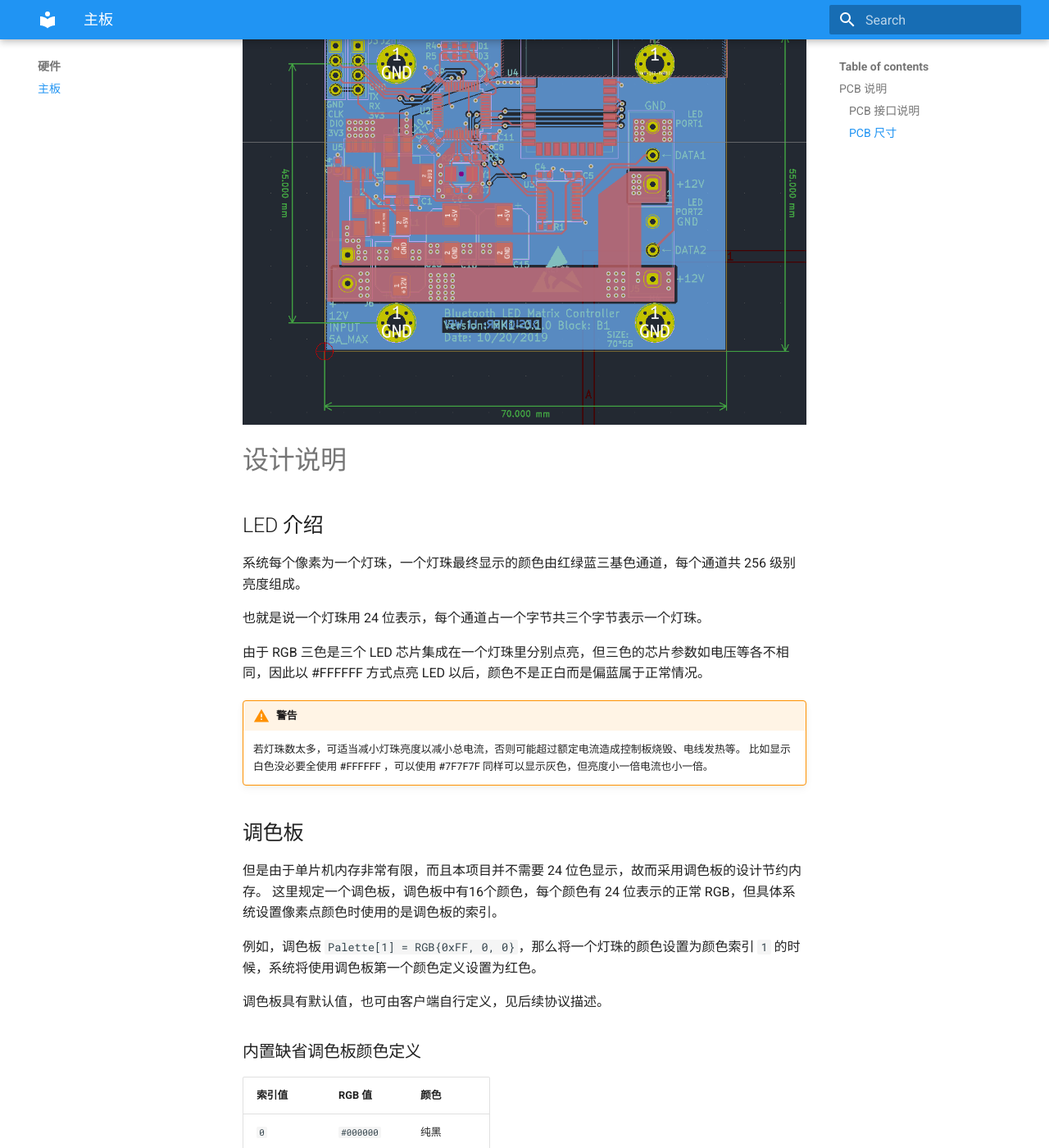
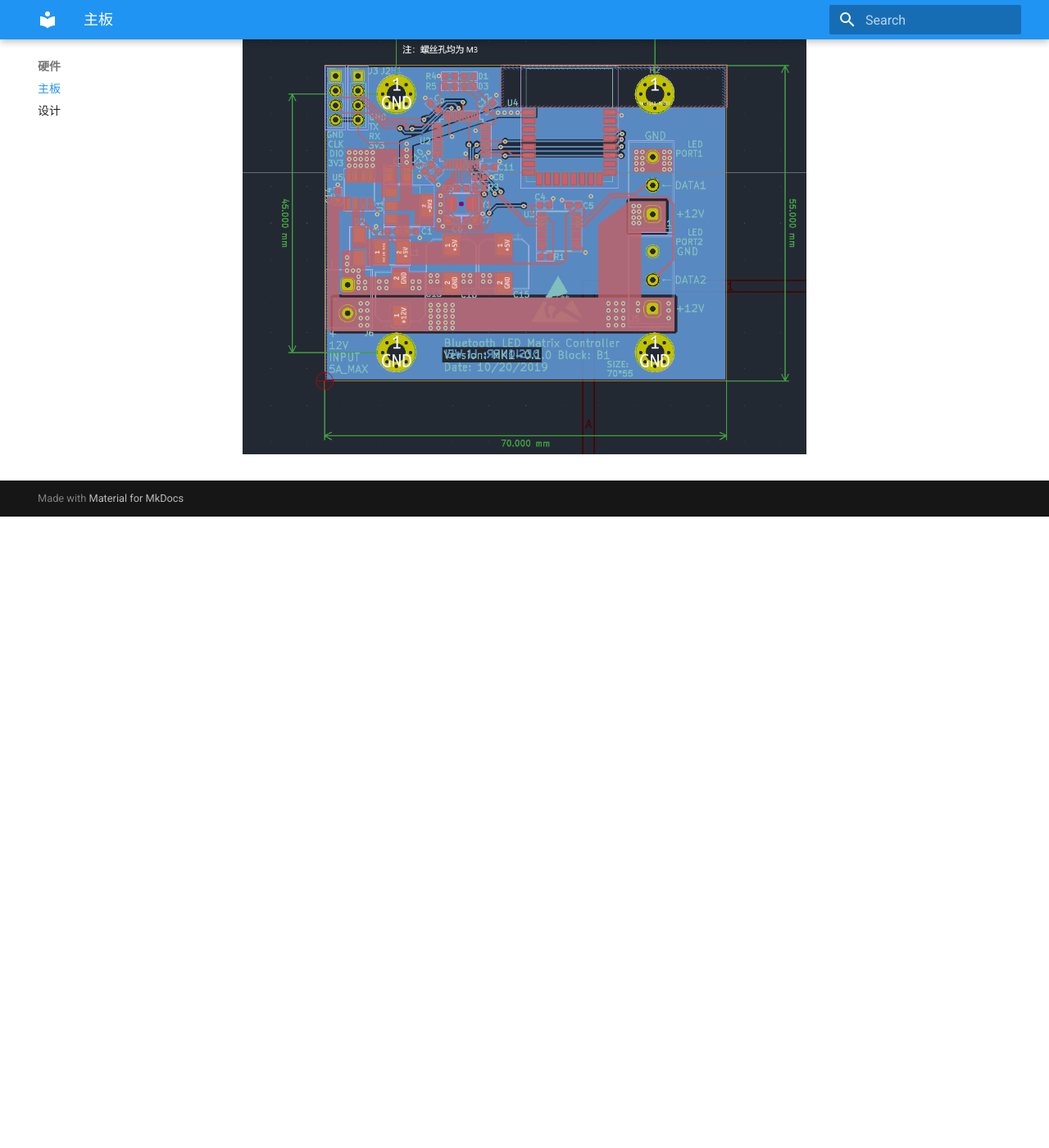
Before and after one commit to oldrev/led-matrix, an MkDocs documentation site: the page built from docs/hw/board.md, in a window 1280 px wide and 1400 px high, scrolled down 1465 px. Shown: the whole window at 82% size. Built offline with MkDocs 1.6.1 and Material for MkDocs 9.7.7, drawn with Linux system fonts in a browser that asks for light colours; after the commit the page ends 2095 px from its top, so only the background shows below that; some of the changed text lies outside the part shown.

Commit message:
文档更新

```diff
--- a/docs/hw/board.md
+++ b/docs/hw/board.md
@@ -14,66 +14,17 @@
 
     接入电源之前请先确认电源电压正常、已良好接地且正负极接线正确，否则可能造成设备烧毁或人身伤害。
 
-## PCB 说明
+# PCB 说明
 
 PCB 顶部板载两个 LED 指示灯：
 
 * 绿灯：常亮表示电源供应正常，不亮表示电源接反或电压不足，请尽快断电。
 * 红灯：常亮表示故障，请尽快断电；慢速闪亮：板子正常，等待蓝牙连接；快速闪亮：已连接手机蓝牙。
 
-### PCB 接口说明
+## PCB 接口说明
 
 ![PCB接口](images/board_conn.png)
 
-### PCB 尺寸
+## PCB 尺寸
 
 ![PCB尺寸图](images/board_size.png)
-
-# 设计说明
-
-## LED 介绍
-
-系统每个像素为一个灯珠，一个灯珠最终显示的颜色由红绿蓝三基色通道，每个通道共 256 级别亮度组成。
-
-也就是说一个灯珠用 24 位表示，每个通道占一个字节共三个字节表示一个灯珠。
-
-由于 RGB 三色是三个 LED 芯片集成在一个灯珠里分别点亮，但三色的芯片参数如电压等各不相同，因此以 #FFFFFF 方式点亮 LED 以后，颜色不是正白而是偏蓝属于正常情况。
-
-!!! warning "警告"
-
-    若灯珠数太多，可适当减小灯珠亮度以减小总电流，否则可能超过额定电流造成控制板烧毁、电线发热等。
-    比如显示白色没必要全使用 #FFFFFF ，可以使用 #7F7F7F 同样可以显示灰色，但亮度小一倍电流也小一倍。
-
-## 调色板
-
-但是由于单片机内存非常有限，而且本项目并不需要 24 位色显示，故而采用调色板的设计节约内存。
-这里规定一个调色板，调色板中有16个颜色，每个颜色有 24 位表示的正常 RGB，但具体系统设置像素点颜色时使用的是调色板的索引。
-
-例如，调色板 `Palette[1] = RGB{0xFF, 0, 0}`，那么将一个灯珠的颜色设置为颜色索引 `1` 的时候，系统将使用调色板第一个颜色定义设置为红色。
-
-调色板具有默认值，也可由客户端自行定义，见后续协议描述。
-
-### 内置缺省调色板颜色定义
-
-索引值 | RGB 值 | 颜色
------------- | ------------- | ------------
-`0` | `#000000` | 纯黑
-`1` | `#808080` | 白/灰
-`2` | `#800000` | 红
-`3` | `#008000` | 绿
-`4` | `#000080` | 蓝
-`5` | `#808000` | 黄
-`6` | `#008080` | 青
-`7` | `#800080` | 粉红
-
-
-## 显示矩阵
-
-本文的像素是指可以亮的灯珠，而不包含跳过的灯珠。对于客户端来说，提供的接口都是操作像素的，客户端无需考虑灯珠跳过的问题。
-
-### 内置缺省矩阵参数：
-
-* 每行像素数：11
-* 行数：20
-* 行内像素之间跳过灯珠数：1
-* 两行之间跳过灯珠数：2
--- a/mkdocs.yml
+++ b/mkdocs.yml
@@ -16,6 +16,7 @@ nav:
   - 概述: index.md
   - 硬件:
     - 主板: hw/board.md
+    - 设计: hw/design.md
   - 固件:
     - 构建说明: fw/how_to_build.md
   - 通讯协议:
```
Also changed, not shown: README.md (+2 -0 lines), docs/hw/design.md (added, +46 -0 lines), docs/index.md (+5 -1 lines), docs/images/board_photo.jpg (added).
